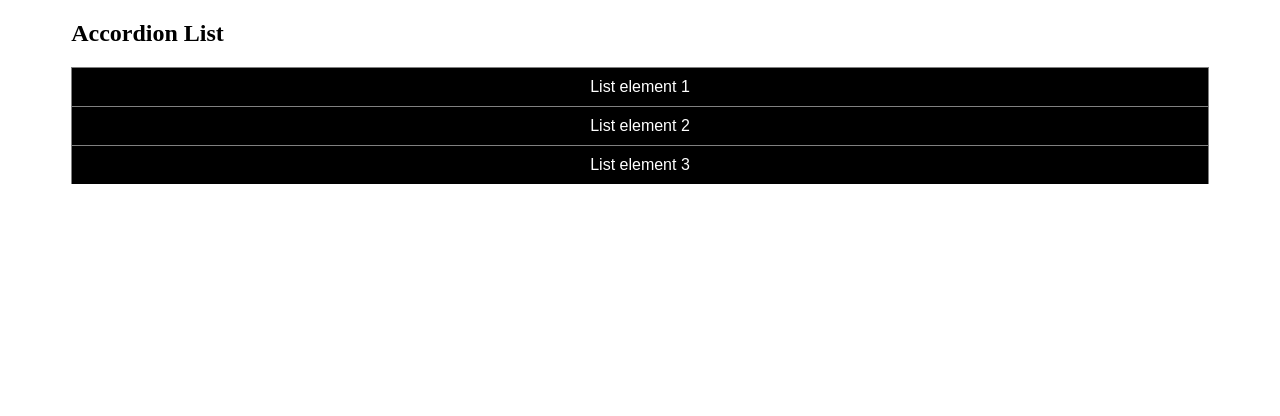
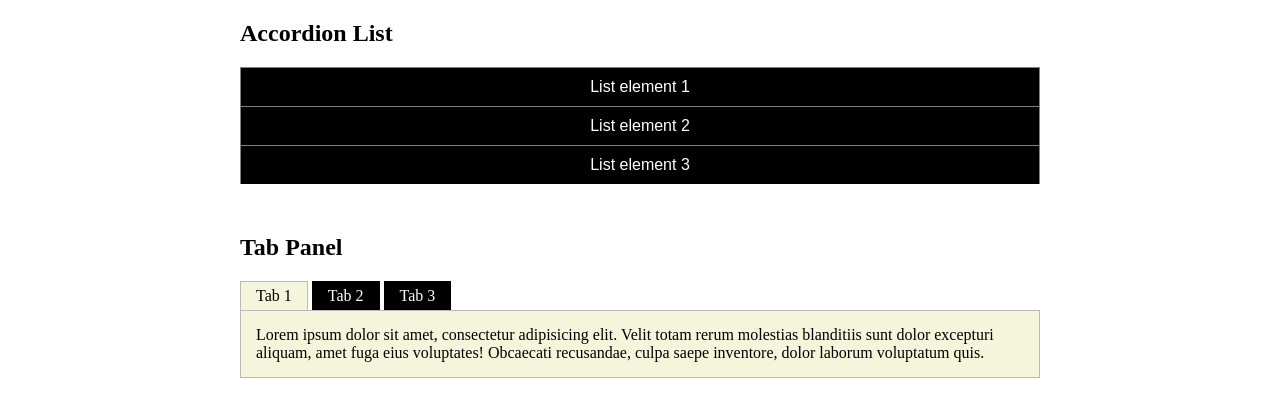
Before and after one commit to Aekal/content-panels, a website: page index.html in a window 1280 px wide. Drawn offline with nearby package versions, Linux system fonts and the light colour scheme; a web font is replaced by a local one.

Commit message:
Add tab panel

```diff
--- a/index.html
+++ b/index.html
@@ -5,6 +5,7 @@
 	<meta name="viewport" content="width=device-width, initial-scale=1.0">
 	<meta http-equiv="X-UA-Compatible" content="ie=edge">
 	<title>Panels</title>
+	<link href="https://fonts.googleapis.com/css?family=Volkhov:700" rel="stylesheet">
 	<link rel="stylesheet" href="css/style.css">
 </head>
 <body>
@@ -13,17 +14,28 @@
 		<ul class="accordion-list">
 			<li class="accordion-item">
 				<button class="accordion-button" type="button">List element 1</button>
-				<div class="accordion-text">Lorem ipsum dolor sit amet, consectetur adipisicing elit, sed do eiusmod tempor incididunt ut labore et dolore magna aliqua. Ut enim ad minim veniam, quis nostrud exercitation ullamco laboris nisi ut aliquip ex ea commodo consequat. Duis aute irure dolor in reprehenderit in voluptate velit esse cillum dolore eu fugiat nulla pariatur. Excepteur sint occaecat cupidatat non proident, sunt in culpa qui officia deserunt mollit anim id est laborum.</div>
+				<div class="accordion-text">Lorem ipsum dolor sit amet, consectetur adipisicing elit. Velit totam rerum molestias blanditiis sunt dolor excepturi aliquam, amet fuga eius voluptates! Obcaecati recusandae, culpa saepe inventore, dolor laborum voluptatum quis.</div>
 			</li>
 			<li class="accordion-item">
 				<button class="accordion-button" type="button">List element 2</button>
-				<div class="accordion-text">Lorem ipsum dolor sit amet, consectetur adipisicing elit, sed do eiusmod tempor incididunt ut labore et dolore magna aliqua. Ut enim ad minim veniam, quis nostrud exercitation ullamco laboris nisi ut aliquip ex ea commodo consequat. Duis aute irure dolor in reprehenderit in voluptate velit esse cillum dolore eu fugiat nulla pariatur. Excepteur sint occaecat cupidatat non proident, sunt in culpa qui officia deserunt mollit anim id est laborum.</div>
+				<div class="accordion-text">Aut consequatur reiciendis dicta iusto veritatis deleniti non officiis dolorum minima repellat iste esse, quaerat libero odio. Assumenda officia ea ut ducimus aut enim distinctio, eveniet, laborum, nam libero vel.</div>
 			</li>
 			<li class="accordion-item">
 				<button class="accordion-button" type="button">List element 3</button>
-				<div class="accordion-text">Lorem ipsum dolor sit amet, consectetur adipisicing elit, sed do eiusmod tempor incididunt ut labore et dolore magna aliqua. Ut enim ad minim veniam, quis nostrud exercitation ullamco laboris nisi ut aliquip ex ea commodo consequat. Duis aute irure dolor in reprehenderit in voluptate velit esse cillum dolore eu fugiat nulla pariatur. Excepteur sint occaecat cupidatat non proident, sunt in culpa qui officia deserunt mollit anim id est laborum.</div>
+				<div class="accordion-text">Aperiam illo maxime impedit dignissimos magni delectus quos, nam nesciunt nostrum quae esse expedita id ea assumenda ipsam beatae minima, ipsa aliquid sapiente? Esse quidem dolore, nemo fugiat cum natus.</div>
 			</li>
 		</ul>
+	</section>
+	<section class="tabs">
+		<h1>Tab Panel</h1>
+		<ul class="tab-list">
+			<li class="tab-item"><a href="#tab1" class="tab-link active">Tab 1</a></li>
+			<li class="tab-item"><a href="#tab2" class="tab-link">Tab 2</a></li>
+			<li class="tab-item"><a href="#tab3" class="tab-link">Tab 3</a></li>
+		</ul>
+		<div id="tab1"class="tab-content active">Lorem ipsum dolor sit amet, consectetur adipisicing elit. Velit totam rerum molestias blanditiis sunt dolor excepturi aliquam, amet fuga eius voluptates! Obcaecati recusandae, culpa saepe inventore, dolor laborum voluptatum quis.</div>
+		<div id="tab2"class="tab-content">Aut consequatur reiciendis dicta iusto veritatis deleniti non officiis dolorum minima repellat iste esse, quaerat libero odio. Assumenda officia ea ut ducimus aut enim distinctio, eveniet, laborum, nam libero vel.</div>
+		<div id="tab3"class="tab-content">Aperiam illo maxime impedit dignissimos magni delectus quos, nam nesciunt nostrum quae esse expedita id ea assumenda ipsam beatae minima, ipsa aliquid sapiente? Esse quidem dolore, nemo fugiat cum natus.</div>
 	</section>
 	<script src="https://ajax.googleapis.com/ajax/libs/jquery/3.2.1/jquery.min.js"></script>
 	<script src="js/main.js"></script>
--- a/js/main.js
+++ b/js/main.js
@@ -1,5 +1,23 @@
 $(function() {
+	//Cache DOM
+	var $tabList = $(".tab-list");
+
+	//Accordion list
 	$(".accordion-list").on("click", "button", function() {
 		$(this).next().slideToggle();
 	});
+
+	//Tab Panel
+	$tabList.on("click", "a", function(e) {
+		e.preventDefault();
+		var $oldTab = $tabList.find("a.active");
+		var $newTab = $(this);
+		var $oldContent = $(".tab-content.active");
+		var link = $newTab.attr("href");
+
+		$oldTab.removeClass("active");
+		$newTab.addClass("active")
+		$oldContent.removeClass("active");
+		$(link).addClass("active");
+	});
 });
--- a/scss/style.scss
+++ b/scss/style.scss
@@ -1,7 +1,14 @@
+section {
+	width: 90%;
+	max-width: 800px;
+	margin: 0 auto 50px auto;
+}
+
+h1 {
+	font-family: 'Volkhov', serif;
+}
+
 .accordion {
-	width: 90%;
-	margin: 0 auto;
-
 	.accordion-list {
 		padding: 0;
 		margin: 0;
@@ -30,5 +37,46 @@
 		border: 1px solid black;
 		border-top: none;
 		padding: 15px;
+		background-color: #f5f5dc;
 	}
 }
+
+.tabs {
+	.tab-list {
+		list-style-type: none;
+		padding: 0;
+		margin: 0;
+	}
+
+	.tab-item {
+		display: inline-block;
+	}
+
+	.tab-link {
+		display: block;
+		padding: 5px 15px;
+		background-color: black;
+		color: white;
+		text-decoration: none;
+		border: 1px solid black;
+		border-bottom: none;
+
+		&.active {
+			background-color: #f5f5dc;
+			color: black;
+			border: 1px solid #b9b9b9;
+			border-bottom: none;
+		}
+	}
+
+	.tab-content {
+		background-color: #f5f5dc;
+		padding: 15px;
+		border: 1px solid #b9b9b9;
+		display: none;
+
+		&.active {
+			display: block;
+		}
+	}
+}
```
Also changed, not shown: css/style.css.
